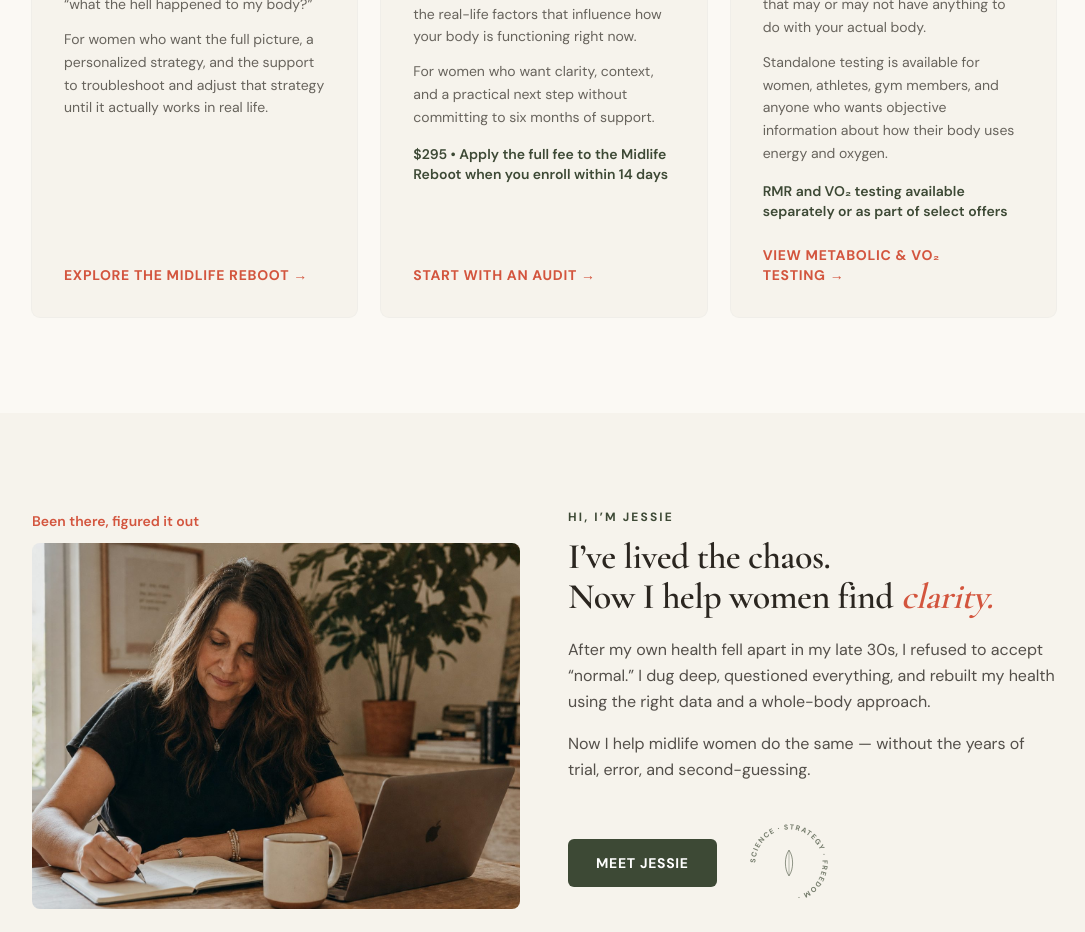
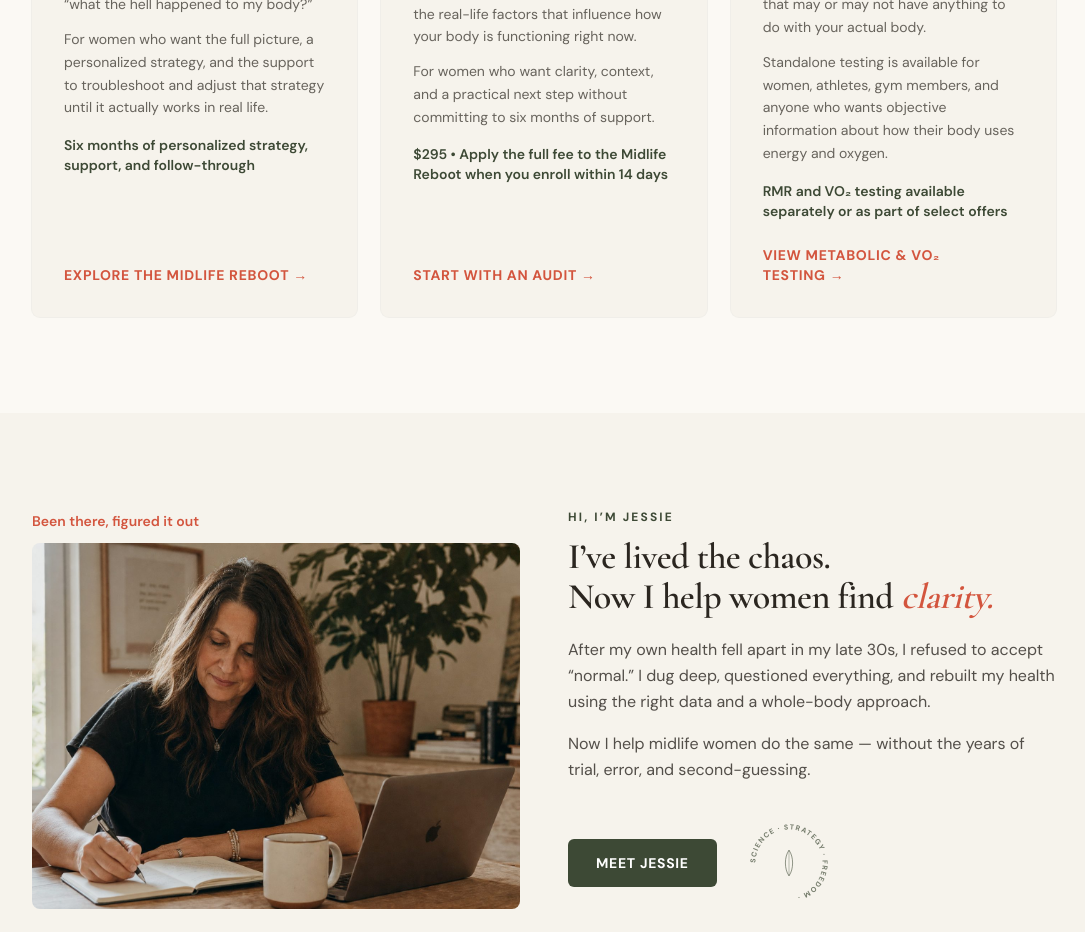
Before and after one commit to Lee-Payton/jessie-life, a Next.js app: page / in a window 1280 px wide. Shown: the part 1440-2372 px from the top of the page, without its empty margins (96-1181 px from the left). Built offline with nearby package versions, Linux system fonts and the light colour scheme.

Commit message:
Add bold emphasis line to Midlife Reboot card (matches Audit/Testing note styling)

```diff
--- a/app/page.tsx
+++ b/app/page.tsx
@@ -67,6 +67,7 @@ export default function HomePage() {
               'A six-month, lab-guided health strategy for women navigating perimenopause, menopause, hormone therapy, metabolism changes, burnout, and \u201cwhat the hell happened to my body?\u201d',
               'For women who want the full picture, a personalized strategy, and the support to troubleshoot and adjust that strategy until it actually works in real life.',
             ]}
+            note="Six months of personalized strategy, support, and follow-through"
             href="/reboot"
             linkLabel="Explore the Midlife Reboot"
           />
```
